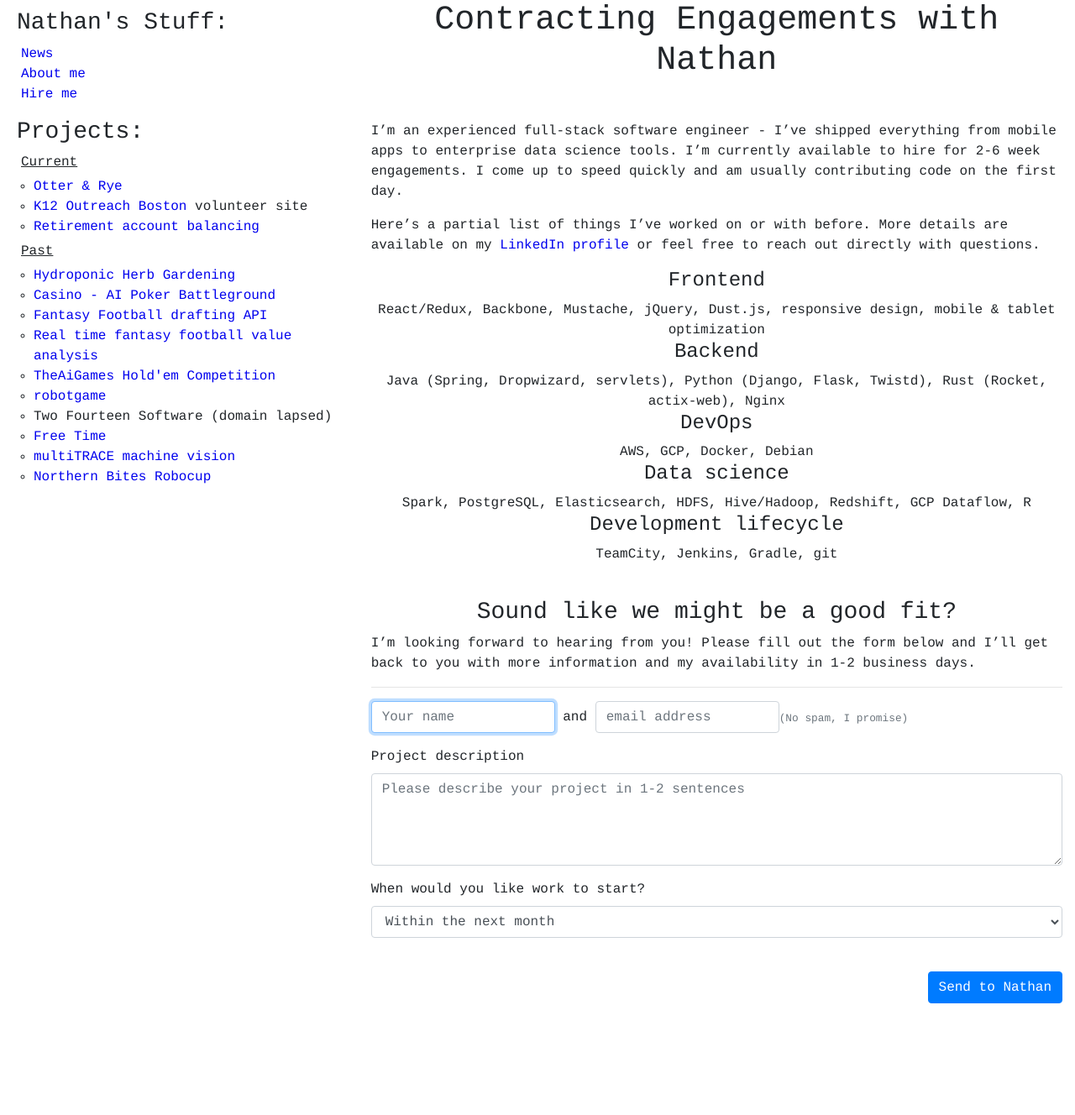
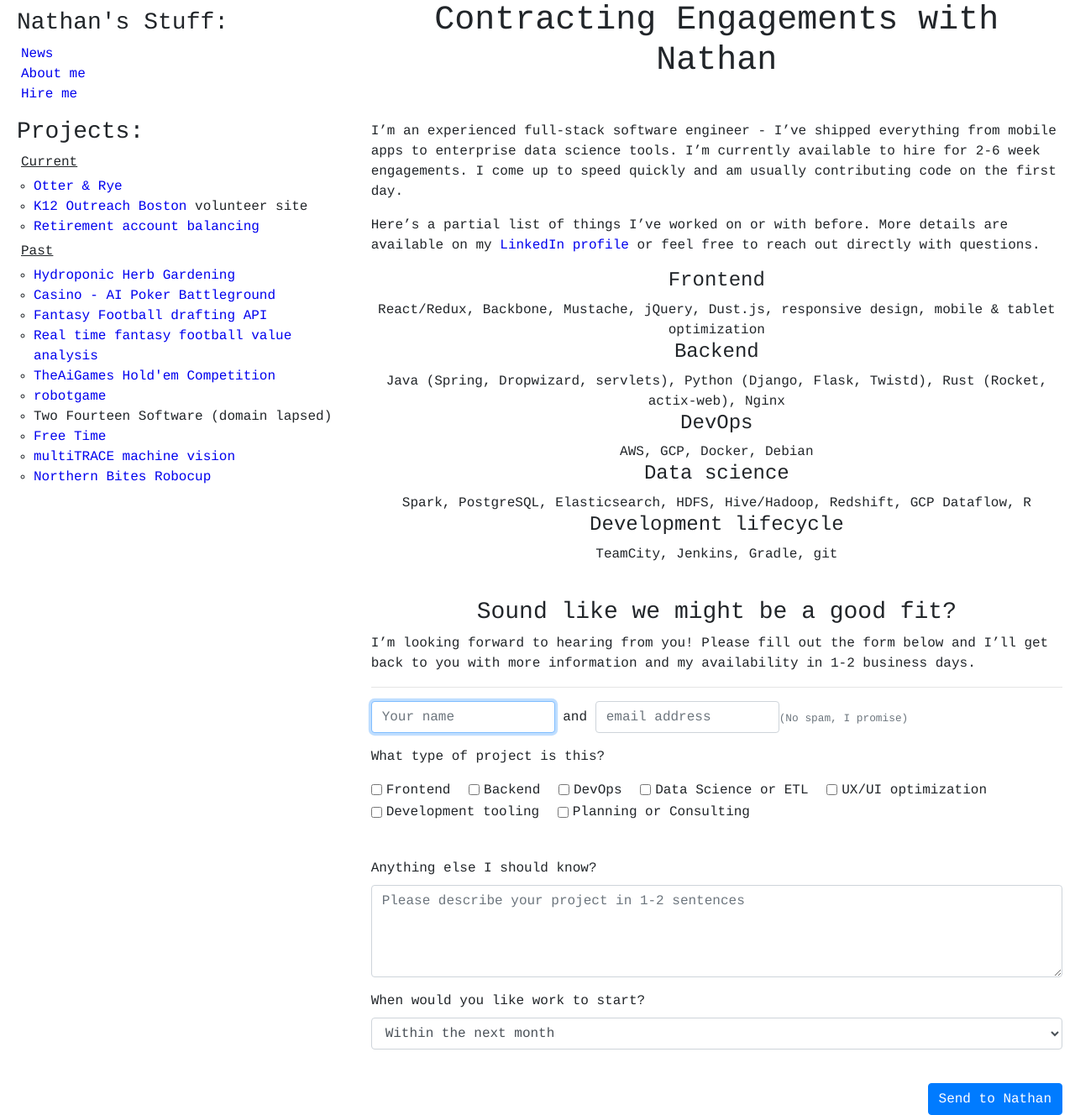
Before and after one commit to gnmerritt/gnmerritt.net, a Jekyll site: the page built from contracting.markdown, in a window 1280 px wide. Shown: the whole page at 84% size. Built offline with Jekyll 4.4.1, drawn with Linux system fonts in a browser that asks for light colours; before the commit the page ends 1195 px from its top, so only the background shows below that.

Commit message:
Add checkboxes for project types

```diff
--- a/contracting.markdown
+++ b/contracting.markdown
@@ -50,7 +50,41 @@ get back to you with more information and my availability in 1-2 business days.
   </div>
 
   <div class="form-group">
-    <label for="description">Project description</label>
+    <p>What type of project is this?</p>
+    <div class="form-check form-check-inline">
+      <input class="form-check-input" type="checkbox" id="inlineCheckbox1" name="frontend">
+      <label class="form-check-label" for="inlineCheckbox1">Frontend</label>
+    </div>
+    <div class="form-check form-check-inline">
+      <input class="form-check-input" type="checkbox" id="inlineCheckbox2" name="backend">
+      <label class="form-check-label" for="inlineCheckbox2">Backend</label>
+    </div>
+    <div class="form-check form-check-inline">
+      <input class="form-check-input" type="checkbox" id="inlineCheckbox3" name="devops">
+      <label class="form-check-label" for="inlineCheckbox3">DevOps</label>
+    </div>
+    <div class="form-check form-check-inline">
+      <input class="form-check-input" type="checkbox" id="inlineCheckbox4" name="data">
+      <label class="form-check-label" for="inlineCheckbox4">Data Science or ETL</label>
+    </div>
+    <div class="form-check form-check-inline">
+      <input class="form-check-input" type="checkbox" id="inlineCheckbox5" name="ui_abt">
+      <label class="form-check-label" for="inlineCheckbox5">UX/UI optimization</label>
+    </div>
+    <div class="form-check form-check-inline">
+      <input class="form-check-input" type="checkbox" id="inlineCheckbox6" name="tools">
+      <label class="form-check-label" for="inlineCheckbox6">Development tooling</label>
+    </div>
+    <div class="form-check form-check-inline">
+      <input class="form-check-input" type="checkbox" id="inlineCheckbox7" name="consulting">
+      <label class="form-check-label" for="inlineCheckbox7">Planning or Consulting</label>
+    </div>
+  </div>
+
+  <br>
+
+  <div class="form-group">
+    <label for="description">Anything else I should know?</label>
     <textarea rows="4" cols="80" class="desc form-control" name="description" required placeholder="Please describe your project in 1-2 sentences"></textarea>
   </div>
 
```
